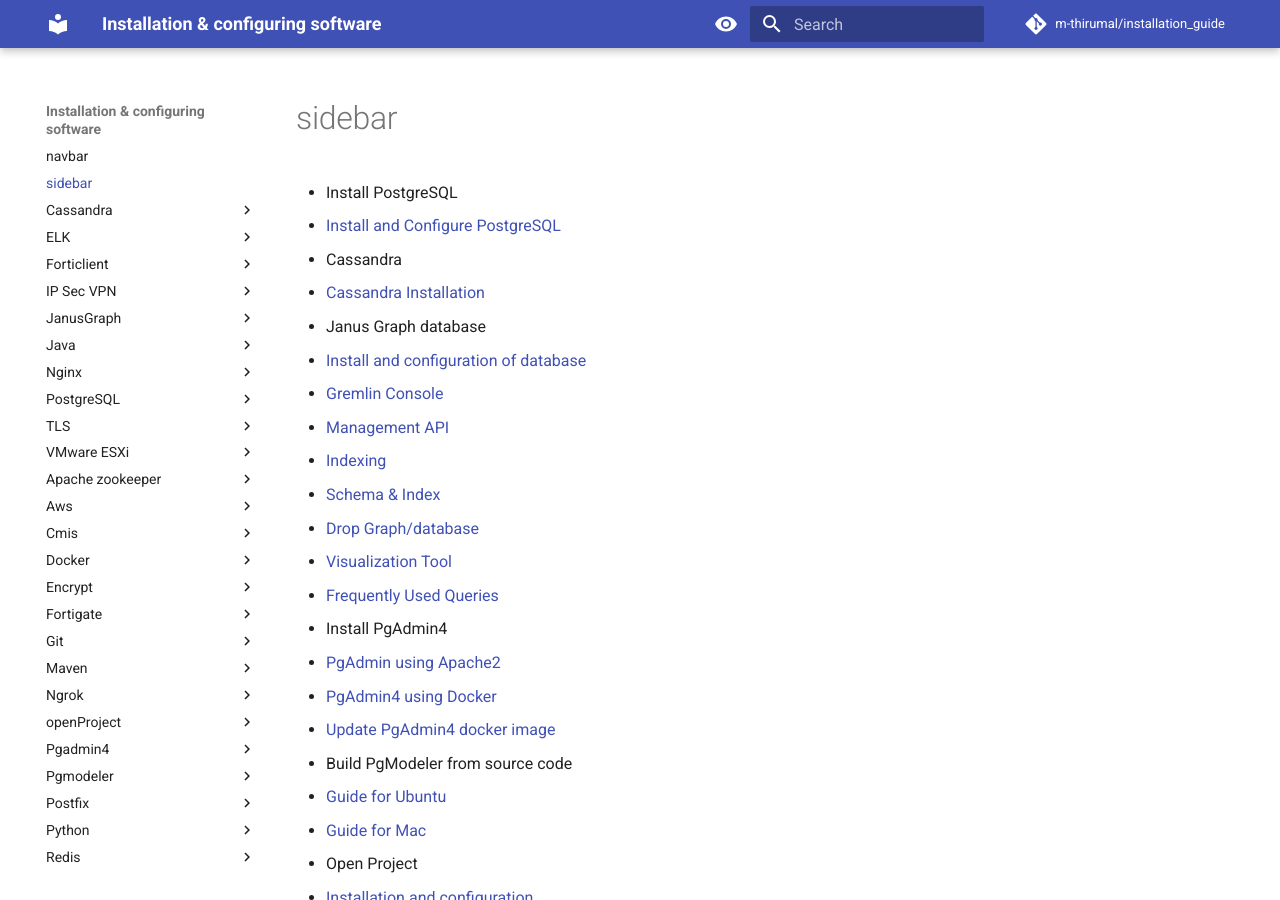
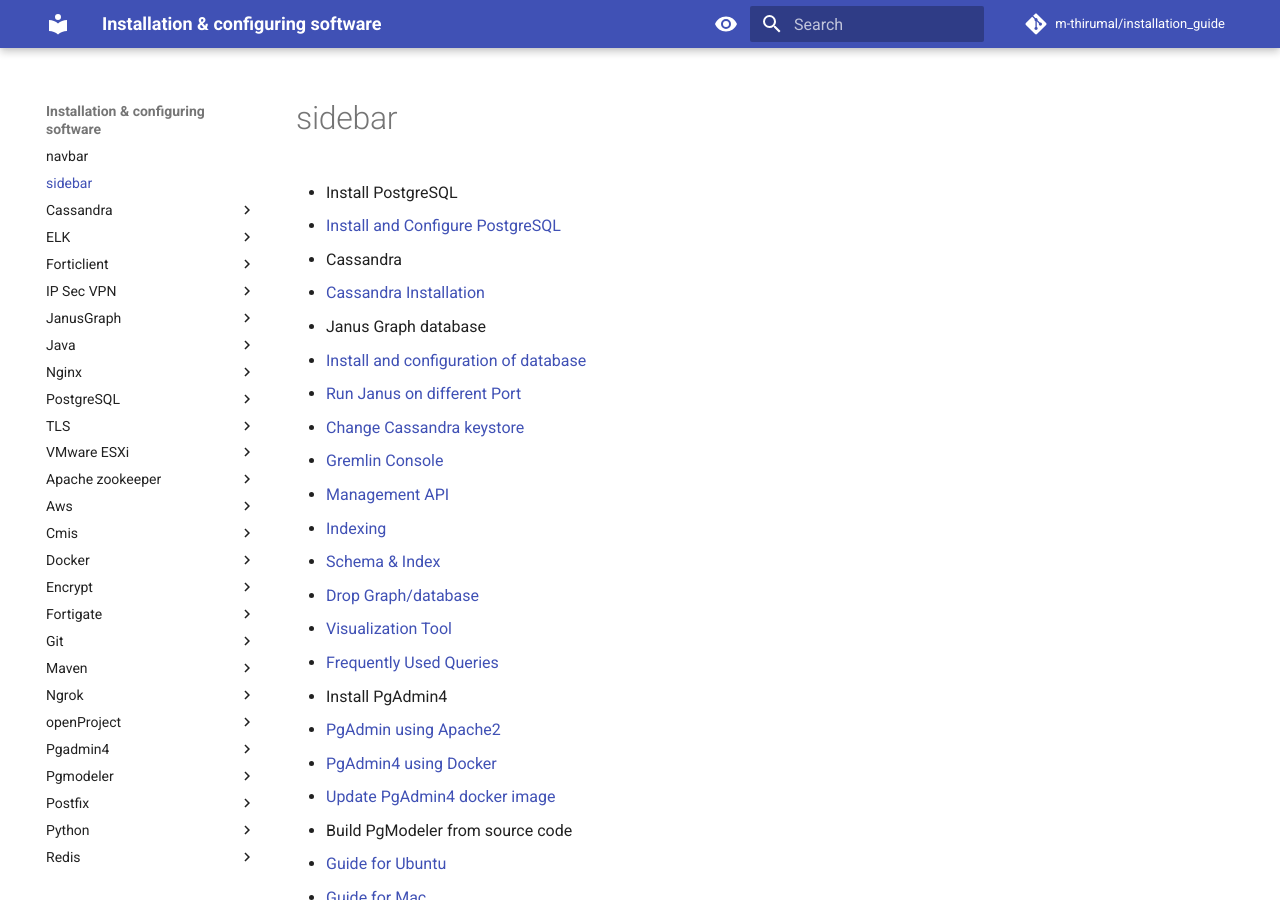
Before and after one commit to m-thirumal/installation_guide, an MkDocs documentation site: the page built from docs/_sidebar.md, in a window 1280 px wide and 900 px high. Built offline with MkDocs 1.6.1 and Material for MkDocs 9.7.7, drawn with Linux system fonts in a browser that asks for light colours; comment, search, counter and statistics services are not loaded.

Commit message:
Side nav

```diff
--- a/docs/_sidebar.md
+++ b/docs/_sidebar.md
@@ -8,6 +8,8 @@
 * Janus Graph database
 
    * [Install and configuration of database](JanusGraph/Installation.md)
+   * [Run Janus on different Port](JanusGraph/Run%20Janus%20on%20different%20Port.md)
+   * [Change Cassandra keystore](JanusGraph/Change%20Keystore.md)
    * [Gremlin Console](JanusGraph/Gremlin%20Console.md)
    * [Management API](JanusGraph/Management%20API.md)
    * [Indexing](JanusGraph/indexing.md)
```
